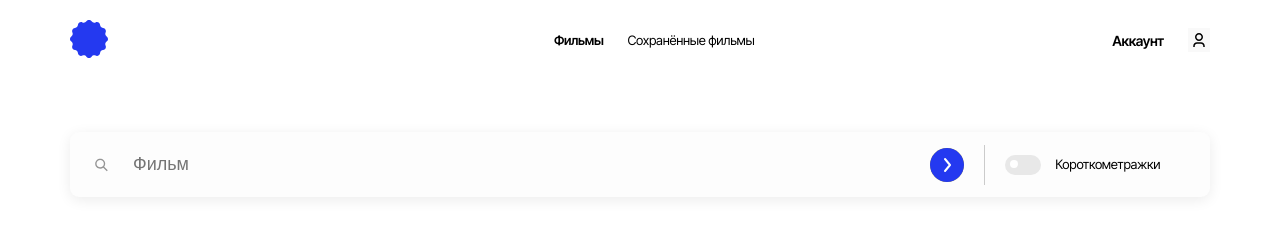
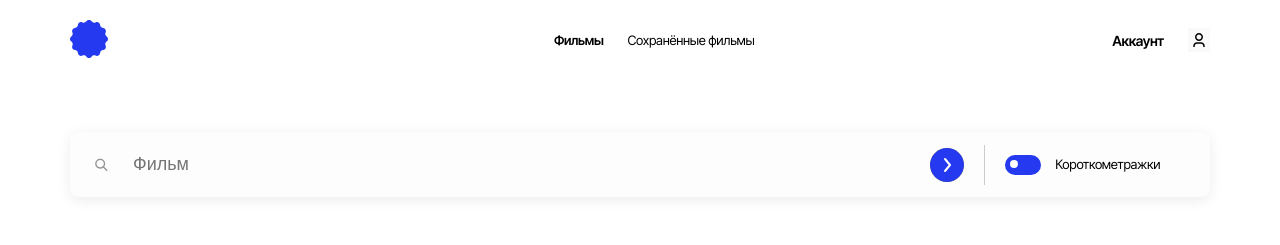
Before and after one commit to tatkuptcova/movies-explorer-frontend, a React (Create React App) app: page /movies in a window 1280 px wide. Shown: the top 245 px of the page. Built offline with nearby package versions, Linux system fonts and the light colour scheme.

Commit message:
constant

```diff
--- a/src/components/Search/Search.css
+++ b/src/components/Search/Search.css
@@ -64,7 +64,7 @@
     cursor: pointer;
     width: 36px;
     height: 20px;
-    background: #e8e8e8;
+    background: #2439F0;
     display: block;
     border-radius: 100px;
     position: relative;
```
Also changed, not shown: src/utils/constants.js (added, +7 -0 lines).
